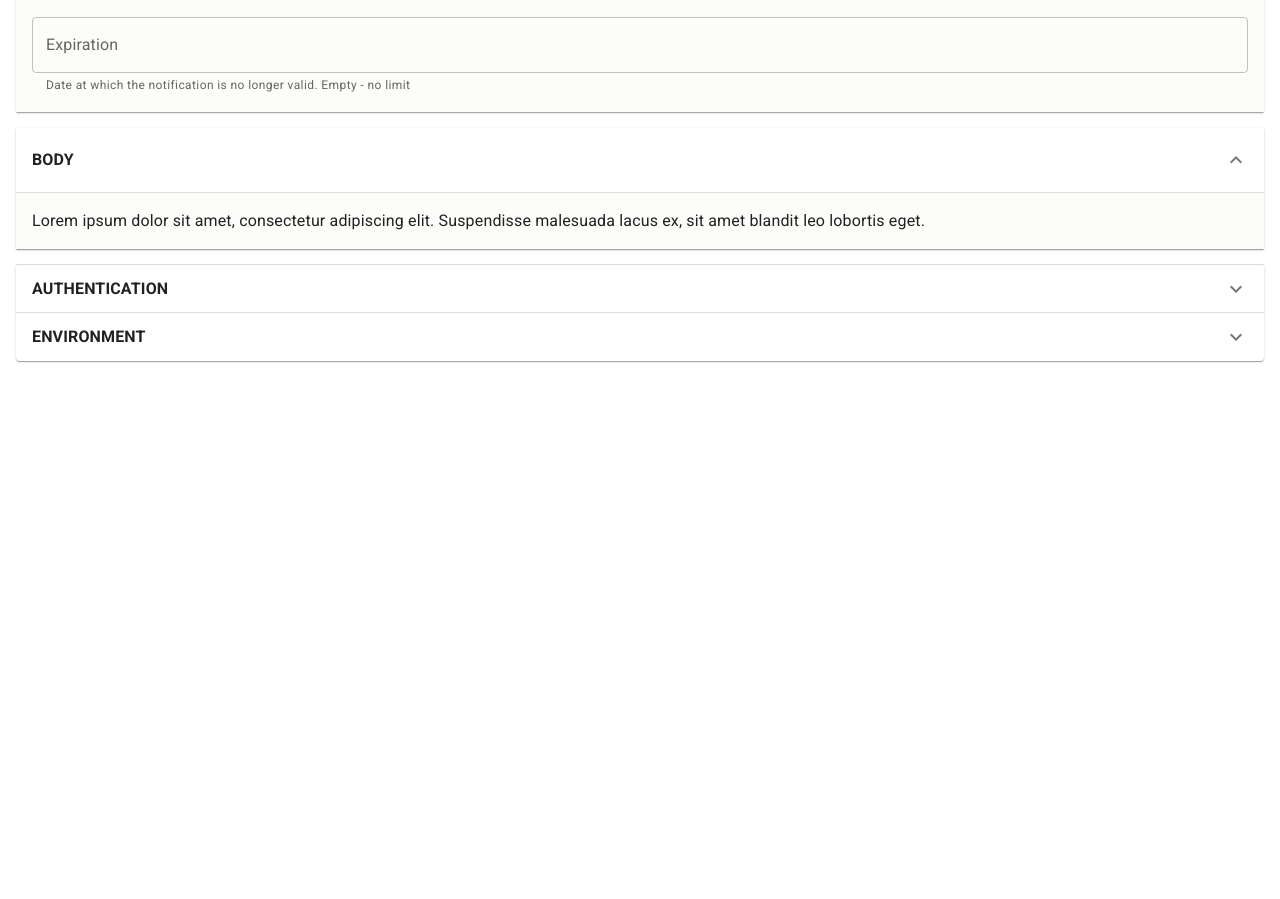
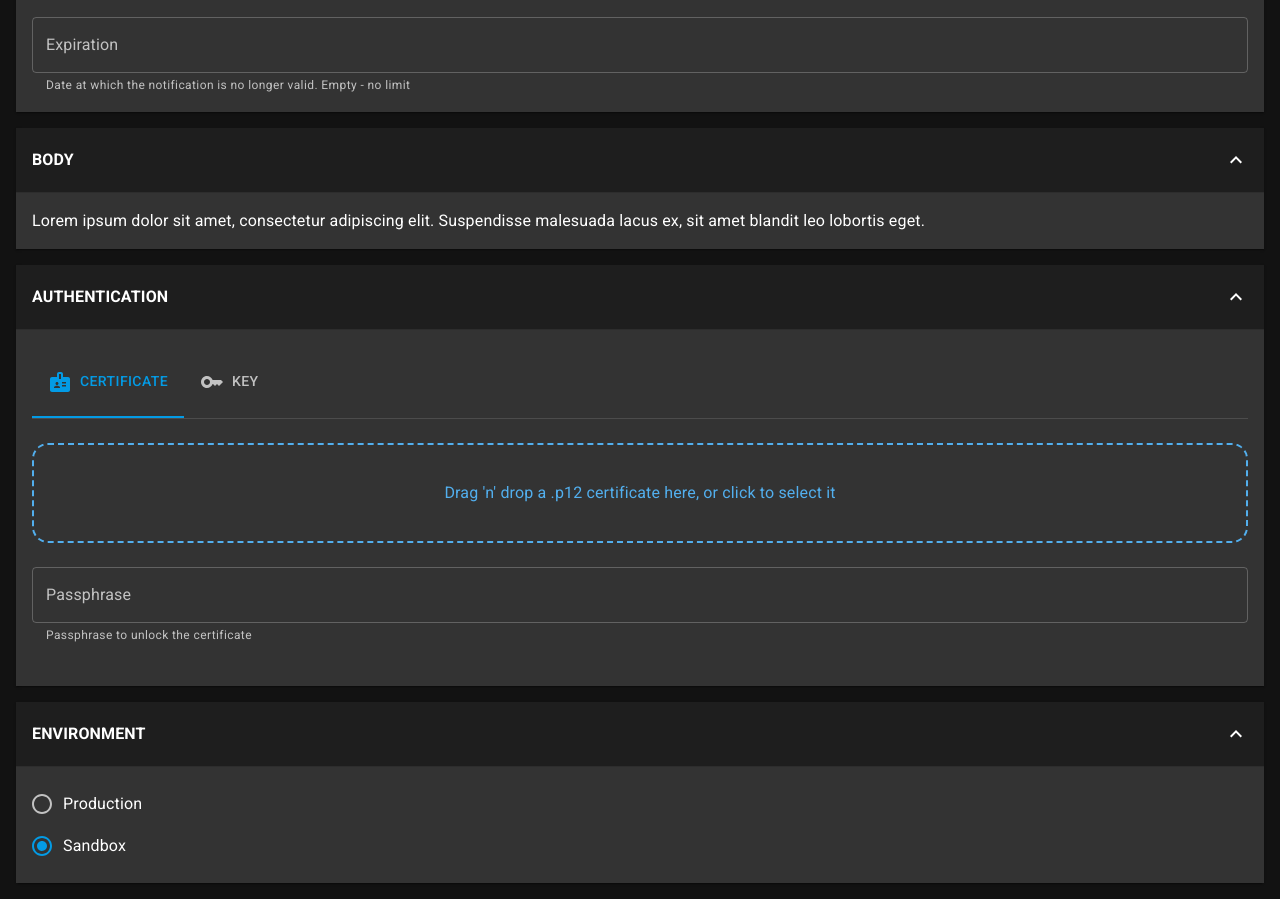
Before and after one commit to NorthernCaptain/ios-notification-pusher, a React app: page / in a window 1280 px wide. Shown: the part 620-1519 px from the top of the page. Before the commit the page ends 997 px from the top, so only its background shows below. Built offline with nearby package versions, Linux system fonts and the light colour scheme; the HTML template or start-up script is replaced by a standard one.

Commit message:
some component optimization; error handling and check for drop zone

```diff
--- a/src/components/App.js
+++ b/src/App.js
@@ -1,7 +1,7 @@
 import React from 'react'
-import '../assets/css/App.css'
+import './assets/css/App.css'
 import { AdapterMoment } from '@mui/x-date-pickers/AdapterMoment'
-import MainPage from "./MainPage";
+import MainPage from "./components/MainPage";
 import {LocalizationProvider} from "@mui/x-date-pickers";
 
 export default function App() {
--- a/src/assets/css/App.css
+++ b/src/assets/css/App.css
@@ -1,7 +1,7 @@
 /* Main CSS file */
 
 .drop-zone {
-  border: 2px dashed #039be5;
+  border: 2px dashed #52afee;
   padding: 20px;
   border-radius: 16px;
   text-align: center;
@@ -10,9 +10,14 @@
 
 .drop-zone span {
   font-weight: bold;
-  color: #0a9500;
+  color: #0cda02;
+}
+
+.drop-zone .error {
+  color: #fd4d4d;
+  font-weight: bold;
 }
 
 .drop-zone p:last-of-type {
-  color: #039be5
+  color: #52afee
 }
--- /dev/null
+++ b/src/components/AccordionSection.js
@@ -0,0 +1,35 @@
+import Accordion from "@mui/material/Accordion";
+import AccordionSummary from "@mui/material/AccordionSummary";
+import ExpandMoreIcon from "@mui/icons-material/ExpandMore";
+import * as React from "react";
+import {styled} from "@mui/material/styles";
+import Typography from "@mui/material/Typography";
+import MuiAccordionDetails from "@mui/material/AccordionDetails";
+
+const HeaderTypography = styled(Typography)(({ theme }) => ({
+  fontWeight: theme.typography.fontWeightBold,
+  textTransform: 'uppercase',
+}));
+
+const AccordionDetails = styled(MuiAccordionDetails)(({ theme }) => ({
+  padding: theme.spacing(2),
+  borderTop: '1px solid rgba(0, 0, 0, .125)',
+  backgroundColor: theme.palette.paper2.main,
+}));
+
+export default function AccordionSection({title, id, children, expanded}) {
+  return (
+    <Accordion defaultExpanded={expanded}>
+      <AccordionSummary
+        expandIcon={<ExpandMoreIcon />}
+        aria-controls={`${id}-content`}
+        id={id}
+      >
+        <HeaderTypography>{title}</HeaderTypography>
+      </AccordionSummary>
+      <AccordionDetails>
+        {children}
+      </AccordionDetails>
+    </Accordion>
+  )
+}
--- a/src/components/DropZone.js
+++ b/src/components/DropZone.js
@@ -1,12 +1,20 @@
-import React, {useCallback} from 'react'
+import React, {useCallback, useState} from 'react'
 import {useDropzone} from 'react-dropzone'
 
-export default function DropZone({text, onChoose = () => {}, file}) {
+export default function DropZone({text, onChoose = () => {}, file, extensions = [], accept}) {
+  const [error, setError] = useState("")
+
   const onDrop = useCallback(acceptedFiles => {
+    if(!acceptedFiles.length ||
+      (extensions.length && !extensions.some(ext => acceptedFiles[0].name.endsWith(ext)))) {
+      setError("Invalid file type")
+      return
+    }
+    setError("")
     onChoose(acceptedFiles)
   }, [])
 
-  const {getRootProps, getInputProps, isDragActive} = useDropzone({onDrop, useFsAccessApi: false})
+  const {getRootProps, getInputProps, isDragActive} = useDropzone({onDrop, useFsAccessApi: false, accept: accept})
 
   const msg = text || "Drag 'n' drop a file here, or click to select a file"
 
@@ -18,6 +26,7 @@ export default function DropZone({text, onChoose = () => {}, file}) {
           <p>Selected: <span>{file.name}</span></p>
         )
       }
+      {error && <p className="error">{error}</p>}
       {
         isDragActive ?
           <p>Drop the file here ...</p> :
--- a/src/components/MainPage.js
+++ b/src/components/MainPage.js
@@ -1,13 +1,11 @@
 import * as React from "react"
 import Stack from '@mui/material/Stack';
-import Paper from '@mui/material/Paper';
-import { styled } from '@mui/material/styles';
 import {Box} from "@mui/material";
 import AppBar from "./AppBar";
-import EventSettings from "./ios/EventSettings";
+import IOSEventSettings from "./ios/EventSettings";
 import MainEventHeader from "./MainEventHeader";
 import {useState} from "react";
-import AEventSettings from "./android/AEventSettings";
+import AndroidEventSettings from "./android/EventSettings";
 
 export default function MainPage(props) {
   const [osType, setOsType] = useState('ios');
@@ -22,8 +20,8 @@ export default function MainPage(props) {
       <Box m={2}>
         <Stack spacing={2}>
           <MainEventHeader osType={osType} setOsType={setOsType}/>
-          {osType === 'ios' && <EventSettings/>}
-          {osType === 'android' && <AEventSettings/>}
+          {osType === 'ios' && <IOSEventSettings/>}
+          {osType === 'android' && <AndroidEventSettings/>}
         </Stack>
       </Box>
     </Box>
--- a/src/components/android/AEventSettings.js
+++ b/src/components/android/EventSettings.js
@@ -3,7 +3,7 @@ import Typography from '@mui/material/Typography';
 import Stack from "@mui/material/Stack";
 import ConstructionIcon from '@mui/icons-material/Construction';
 
-export default function AEventSettings() {
+export default function EventSettings() {
   return (
     <Stack spacing={2} direction="row" justifyContent="center" alignItems="center" sx={{paddingTop: "96px"}}>
       <ConstructionIcon fontSize="large" />
--- a/src/components/ios/Authentication.js
+++ b/src/components/ios/Authentication.js
@@ -42,7 +42,7 @@ function CertificateAuth({passphrase, setPassphrase, certFile, setCertFile}) {
   return (
     <Stack spacing={3}>
       <DropZone text="Drag 'n' drop a .p12 certificate here, or click to select it"
-        onChoose={files => setCertFile(files[0])} file={certFile}/>
+        onChoose={files => setCertFile(files[0])} file={certFile} extensions={[".p12", ".key"]} accept="application/x-pkcs12"/>
       <TextField
         id="passphrase-id"
         label="Passphrase"
@@ -60,7 +60,7 @@ function KeyAuth({keyId, setKeyId, teamId, setTeamId, keyFile, setKeyFile}) {
   return (
     <Stack spacing={3}>
       <DropZone text="Drag 'n' drop a .p8 key file here, or click to select it"
-                onChoose={files => setKeyFile(files[0])} file={keyFile}/>
+                onChoose={files => setKeyFile(files[0])} file={keyFile} extensions={[".p8"]} accept="application/pkcs8"/>
       <TextField
         id="team-id"
         label="Team id"
--- a/src/components/ios/EventSettings.js
+++ b/src/components/ios/EventSettings.js
@@ -1,26 +1,12 @@
 import * as React from 'react';
-import Accordion from '@mui/material/Accordion';
-import AccordionSummary from '@mui/material/AccordionSummary';
 import Typography from '@mui/material/Typography';
-import ExpandMoreIcon from '@mui/icons-material/ExpandMore';
-import MuiAccordionDetails from '@mui/material/AccordionDetails';
 import {Box} from "@mui/material";
-import {styled} from "@mui/material/styles";
 import EventEnvironment from "./EventEnvironment";
 import EventHeader from "./EventHeader";
 import {useState} from "react";
 import Authentication from "./Authentication";
+import AccordionSection from "../AccordionSection";
 
-const AccordionDetails = styled(MuiAccordionDetails)(({ theme }) => ({
-  padding: theme.spacing(2),
-  borderTop: '1px solid rgba(0, 0, 0, .125)',
-  backgroundColor: theme.palette.paper2.main,
-}));
-
-const HeaderTypography = styled(Typography)(({ theme }) => ({
-  fontWeight: theme.typography.fontWeightBold,
-  textTransform: 'uppercase',
-}));
 
 export default function EventSettings() {
   const [header, setHeader] = useState(null);
@@ -29,57 +15,21 @@ export default function EventSettings() {
 
   return (
     <Box>
-      <Accordion defaultExpanded={true}>
-        <AccordionSummary
-          expandIcon={<ExpandMoreIcon />}
-          aria-controls="panel1a-content"
-          id="panel1a-header"
-        >
-          <HeaderTypography>Header</HeaderTypography>
-        </AccordionSummary>
-        <AccordionDetails>
+      <AccordionSection title="Header" expanded={true}>
         <EventHeader header={header} onHeaderChange={hdr => {setHeader(hdr); console.log("Set HEADER", hdr)}}/>
-        </AccordionDetails>
-      </Accordion>
-      <Accordion defaultExpanded={true}>
-        <AccordionSummary
-          expandIcon={<ExpandMoreIcon />}
-          aria-controls="panel2a-content"
-          id="panel2a-header"
-        >
-          <HeaderTypography>Body</HeaderTypography>
-        </AccordionSummary>
-        <AccordionDetails>
+      </AccordionSection>
+      <AccordionSection title="Body" expanded={true}>
         <Typography>
           Lorem ipsum dolor sit amet, consectetur adipiscing elit. Suspendisse
           malesuada lacus ex, sit amet blandit leo lobortis eget.
         </Typography>
-        </AccordionDetails>
-      </Accordion>
-      <Accordion>
-        <AccordionSummary
-          expandIcon={<ExpandMoreIcon />}
-          aria-controls="panel3a-content"
-          id="panel3a-header"
-        >
-          <HeaderTypography>Authentication</HeaderTypography>
-        </AccordionSummary>
-        <AccordionDetails>
+      </AccordionSection>
+      <AccordionSection title="Authentication" expanded={true}>
         <Authentication auth={auth} onAuthChange={a => setAuth(a)}/>
-        </AccordionDetails>
-      </Accordion>
-      <Accordion>
-        <AccordionSummary
-          expandIcon={<ExpandMoreIcon />}
-          aria-controls="panel3a-content"
-          id="panel3a-header"
-        >
-          <HeaderTypography>Environment</HeaderTypography>
-        </AccordionSummary>
-        <AccordionDetails>
+      </AccordionSection>
+      <AccordionSection title="Environment" expanded={true}>
         <EventEnvironment env={env} setEnv={setEnv}/>
-        </AccordionDetails>
-      </Accordion>
+      </AccordionSection>
     </Box>
   );
 }
--- a/src/index.js
+++ b/src/index.js
@@ -2,7 +2,7 @@ import React from 'react'
 import { render } from 'react-dom'
 
 import CssBaseline from '@mui/material/CssBaseline';
-import App from './components/App'
+import App from './App'
 import { ThemeProvider, StyledEngineProvider } from '@mui/material/styles';
 import theme from './theme';
 import './assets/css/fonts.css'
--- a/src/theme.js
+++ b/src/theme.js
@@ -4,22 +4,15 @@ import { createTheme } from '@mui/material/styles';
 // A custom theme for this app
 const theme = createTheme({
     palette: {
-        mode: "light",
+        mode: "dark",
         primary: {
             main: '#039be5',
+            contrastText: '#ffffff',
         },
         secondary: orange,
-        cc1: {
-            main: '#82ca9d',
-            contrastText: '#fff',
-        },
-        cc2: {
-            main: '#8884d8',
-            contrastText: '#fff',
-        },
         paper2: {
-            main: '#fcfcfa',
-            contrastText: '#333333',
+            main: '#333333',
+            contrastText: '#fcfcfa',
         },
     },
     error: {
@@ -28,7 +21,7 @@ const theme = createTheme({
     components: {
         MuiAppBar: {
             defaultProps: {
-                enableColorOnDark: true,
+                enableColorOnDark: false,
             },
         },
     }
```
Lines whose indentation alone changed are shown as unchanged.
